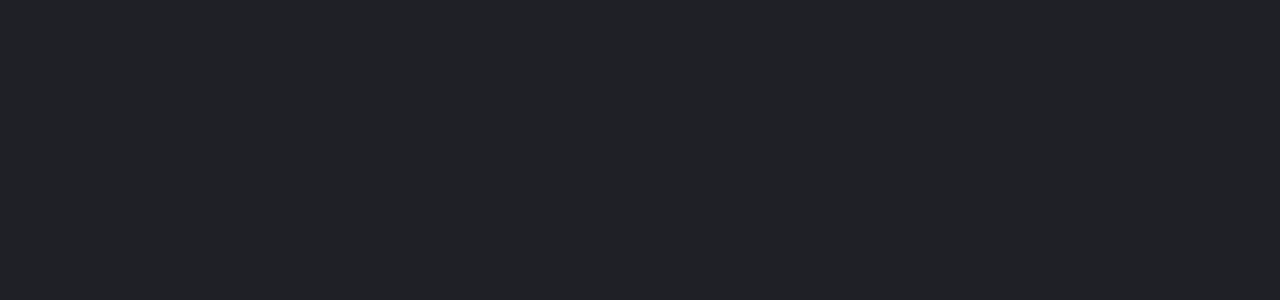
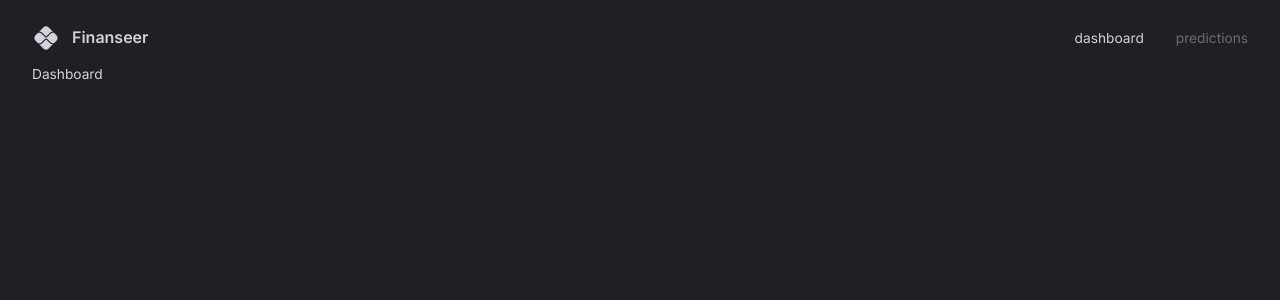
Before and after one commit to zaccowan/dash_client, a React (Vite) app: page / in a window 1280 px wide. Shown: the top 300 px of the page. Built offline with nearby package versions, Linux system fonts and the light colour scheme.

Commit message:
Routing Setup

```diff
--- a/package.json
+++ b/package.json
@@ -12,8 +12,8 @@
   "dependencies": {
     "@emotion/react": "^11.11.0",
     "@emotion/styled": "^11.11.0",
+    "@mui/material": "^5.12.3",
     "@mui/icons-material": "^5.11.16",
-    "@mui/material": "^5.12.3",
     "@mui/x-data-grid": "^6.3.1",
     "@reduxjs/toolkit": "^1.9.5",
     "react": "^18.2.0",
--- a/src/App.tsx
+++ b/src/App.tsx
@@ -2,14 +2,30 @@
 import { useMemo } from "react";
 import { themeSettings } from "./theme";
 import { ThemeProvider, CssBaseline } from "@mui/material";
+import { BrowserRouter, Routes, Route } from "react-router-dom";
+import { Box } from "@mui/material";
+import Navbar from "@/scenes/navbar";
+import Dashboard from "@/scenes/dashboard";
 
 function App() {
   const theme = useMemo(() => createTheme(themeSettings), []);
   return (
     <div className="app">
-      <ThemeProvider theme={theme}>
-        <CssBaseline />
-      </ThemeProvider>
+      <BrowserRouter>
+        <ThemeProvider theme={theme}>
+          <CssBaseline />
+          <Box width="100%" height="100%" padding="1rem 2rem 4rem 2rem">
+            <Navbar />
+            <Routes>
+              <Route path="/" element={<Dashboard />} />
+              <Route
+                path="/predictions"
+                element={<div>predictions page</div>}
+              />
+            </Routes>
+          </Box>
+        </ThemeProvider>
+      </BrowserRouter>
     </div>
   );
 }
--- /dev/null
+++ b/src/components/FlexBetween.tsx
@@ -0,0 +1,10 @@
+import { Box } from "@mui/material";
+import { styled } from "@mui/system";
+
+const FlexBetween = styled(Box)({
+  display: "flex",
+  justifyContent: "space-between",
+  alignItems: "center",
+});
+
+export default FlexBetween;
--- a/src/expanded-theme.ts
+++ b/src/expanded-theme.ts
@@ -1,3 +1,4 @@
+import { PaletteColor, Palette } from "@mui/material/styles/createPalette";
 declare module "@mui/material/styles/createPalette" {
   interface PaletteColor {
     [key: number]: string;
--- /dev/null
+++ b/src/scenes/dashboard/index.tsx
@@ -0,0 +1,10 @@
+import { Box, useTheme } from "@mui/material";
+
+type Props = {};
+
+function Dashboard(props: Props) {
+  const { palette } = useTheme();
+  return <Box color={palette.grey[300]}>Dashboard</Box>;
+}
+
+export default Dashboard;
--- /dev/null
+++ b/src/scenes/navbar/index.tsx
@@ -0,0 +1,54 @@
+import { useState } from "react";
+import { Link } from "react-router-dom";
+import { Box, Typography, useTheme } from "@mui/material";
+import PixIcon from "@mui/icons-material/Pix";
+import FlexBetween from "@/components/FlexBetween";
+
+type Props = {};
+
+const Navbar = (props: Props) => {
+  const { palette } = useTheme();
+  const [selected, setSelected] = useState("dashboard");
+  return (
+    <FlexBetween mb="0.25rem" p="0.5rem 0rem" color={palette.grey[300]}>
+      {/* LEFT SIDE */}
+      <FlexBetween gap="0.75rem">
+        <PixIcon sx={{ fontSize: "28px" }} />
+        <Typography variant="h4" fontSize="16px">
+          Finanseer
+        </Typography>
+      </FlexBetween>
+
+      {/* RIGHT SIDE */}
+      <FlexBetween gap="2rem">
+        <Box sx={{ "&:hover": { color: palette.primary[700] } }}>
+          <Link
+            to="/"
+            onClick={() => setSelected("dashboard")}
+            style={{
+              color: selected === "dashboard" ? "inherit" : palette.grey[700],
+              textDecoration: "inherit",
+            }}
+          >
+            dashboard
+          </Link>
+        </Box>
+
+        <Box sx={{ "&:hover": { color: palette.primary[700] } }}>
+          <Link
+            to="/predictions"
+            onClick={() => setSelected("predictions")}
+            style={{
+              color: selected === "predictions" ? "inherit" : palette.grey[700],
+              textDecoration: "inherit",
+            }}
+          >
+            predictions
+          </Link>
+        </Box>
+      </FlexBetween>
+    </FlexBetween>
+  );
+};
+
+export default Navbar;
```
Also changed, not shown: .eslintrc.json (deleted).
